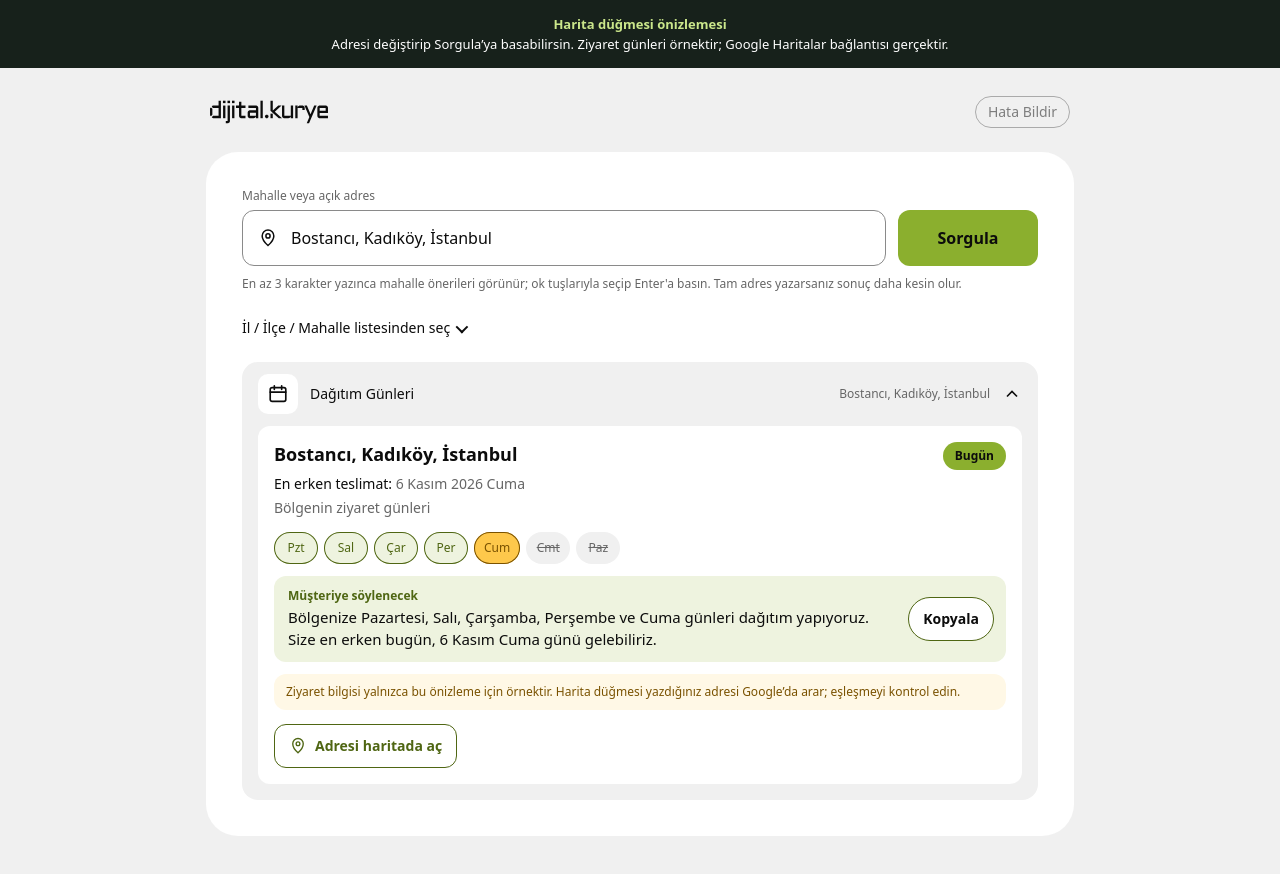
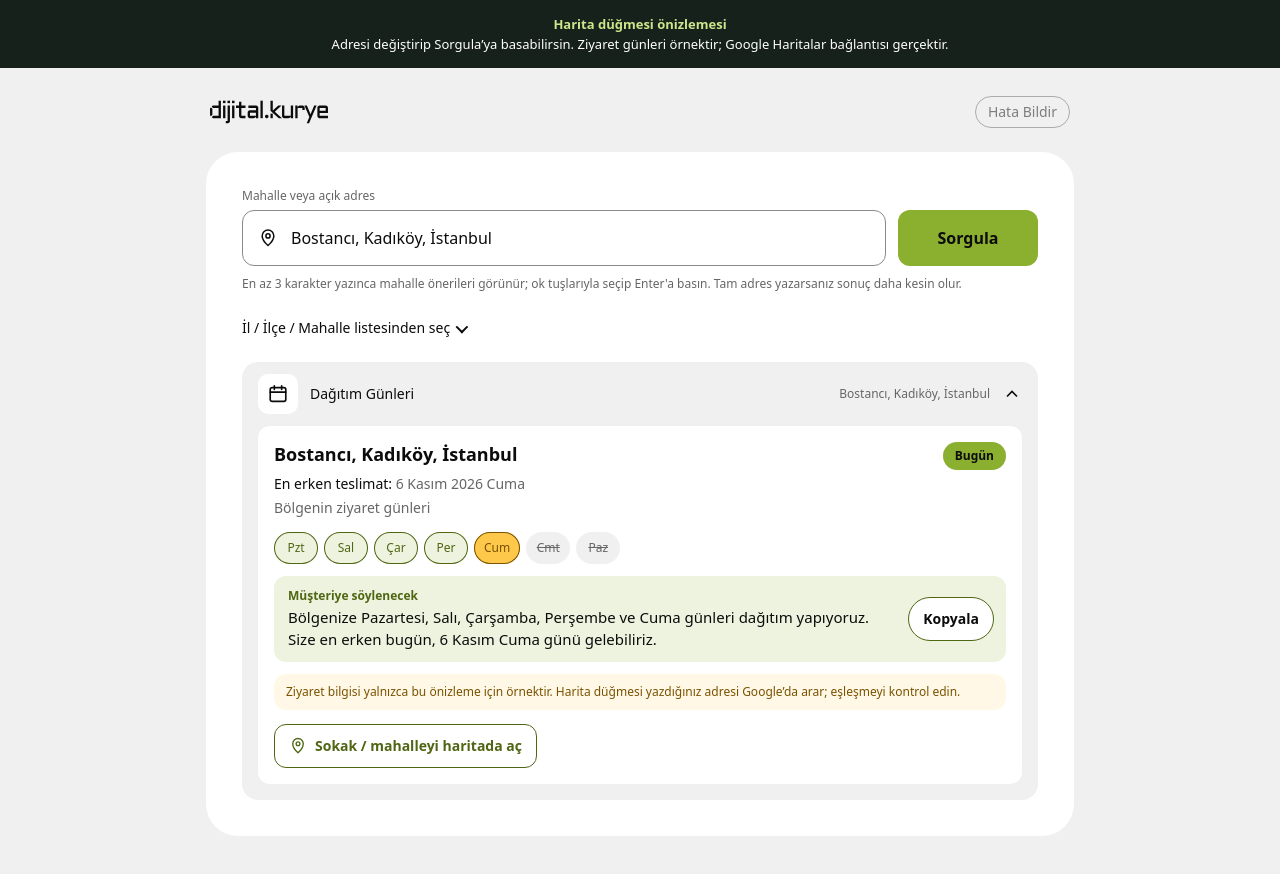
Before and after one commit to egemenduman-arch/DagitimGunu, a plain HTML site: page preview/adres-harita-onizleme.html in a window 1280 px wide. Drawn offline with Linux system fonts and the light colour scheme.

Commit message:
Harita aramasını sokak ve mahalleye odakla; kapı daire kat ayrıntılarını çıkar

```diff
--- a/preview/adres-harita-onizleme.html
+++ b/preview/adres-harita-onizleme.html
@@ -486,11 +486,26 @@ $('results').addEventListener('click',e=>{
 });
 let currentRecords=[];
 // Harita, yalnızca seçilen kartın adresiyle ve personel tıklayınca açılır.
+function mapAreaAddress(r){
+ // Yalnızca harita hedefini sadeleştir; ziyaret sorgusundaki adresi değiştirme.
+ const raw=String(r.title||r.mahalle||'');
+ const area=raw
+  .replace(/\b(?:no|numara|numarası|kapi|kapı)\.?\s*[:：#-]?\s*\d+[a-zçğıöşü]?(?:\s*[/\\-]\s*\d*[a-zçğıöşü]?)*/giu,' ')
+  .replace(/\b(?:daire|d|kat|blok|bina|iç\s*kapı|ic\s*kapi)\.?\s*[:：#-]?\s*(?:-?\d+[a-zçğıöşü]?|[a-z])\b/giu,' ')
+  .replace(/((?:cad(?:desi)?|sok(?:ak|ağı)?|sk|bulvarı|blv)\.?)[ \t]+\d+[a-zçğıöşü]?(?:\s*[/\\-]\s*\d*[a-zçğıöşü]?)*/giu,'$1 ')
+  .replace(/\s+/g,' ').replace(/\s*[,;]\s*/g,', ').replace(/^[\s,;]+|[\s,;]+$/g,'').trim();
+ const street=area.match(/^.*\b(?:cad(?:desi)?|sok(?:ak|ağı)?|sk|bulvarı|blv)\.?(?=\s|[,;]|$)/iu);
+ const parts=[street&&r.ilce&&r.il?street[0]:area];
+ for(const location of [r.mahalle,r.ilce,r.il]){
+  if(location&&!(' '+norm(parts.join(' '))+' ').includes(' '+norm(location)+' '))parts.push(location);
+ }
+ return parts.filter(Boolean).join(', ');
+}
 function addressMapLink(r){
- const address=String(r.title||[r.mahalle,r.ilce,r.il].filter(Boolean).join(', ')).trim();
+ const address=mapAreaAddress(r);
  if(!address)return '';
  const url='https://www.google.com/maps/search/?api=1&query='+encodeURIComponent(address);
- return '<a class="mapLink" href="'+esc(url)+'" target="_blank" rel="noopener noreferrer" referrerpolicy="no-referrer"><svg viewBox="0 0 24 24" aria-hidden="true" focusable="false"><path d="M12 21s7-6 7-12a7 7 0 0 0-14 0c0 6 7 12 7 12Z"/><circle cx="12" cy="9" r="2.5"/></svg>Adresi haritada aç<span class="sr-only"> (Google Haritalar, yeni sekmede açılır)</span></a>';
+ return '<a class="mapLink" href="'+esc(url)+'" target="_blank" rel="noopener noreferrer" referrerpolicy="no-referrer"><svg viewBox="0 0 24 24" aria-hidden="true" focusable="false"><path d="M12 21s7-6 7-12a7 7 0 0 0-14 0c0 6 7 12 7 12Z"/><circle cx="12" cy="9" r="2.5"/></svg>Sokak / mahalleyi haritada aç<span class="sr-only"> (Google Haritalar, yeni sekmede açılır)</span></a>';
 }
 function renderRecords(records,{emptyMsg='Eşleşen mahalle bulunamadı.'}={}){
  currentRecords=records;
```
